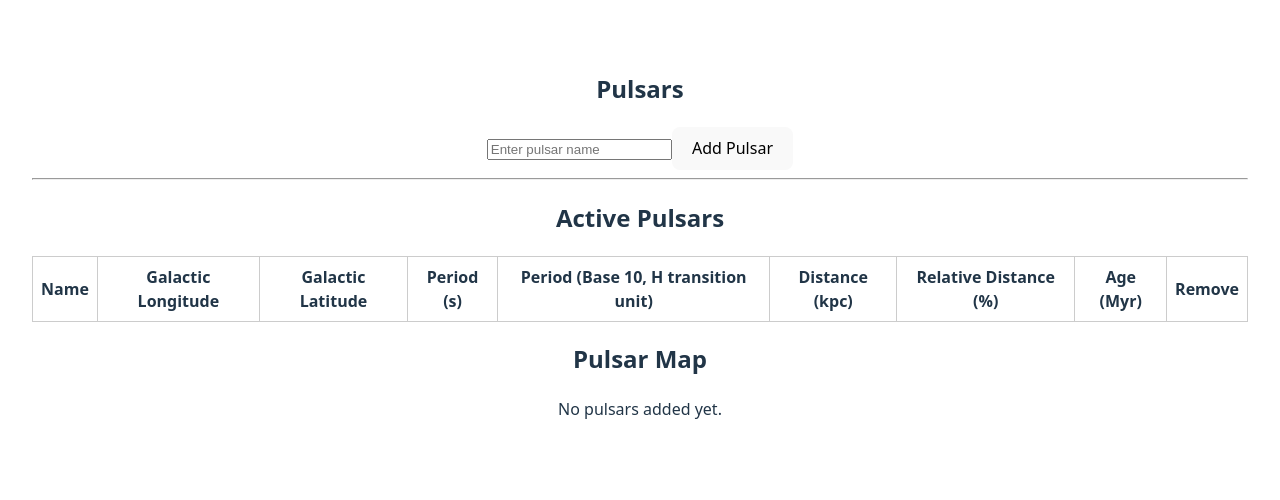
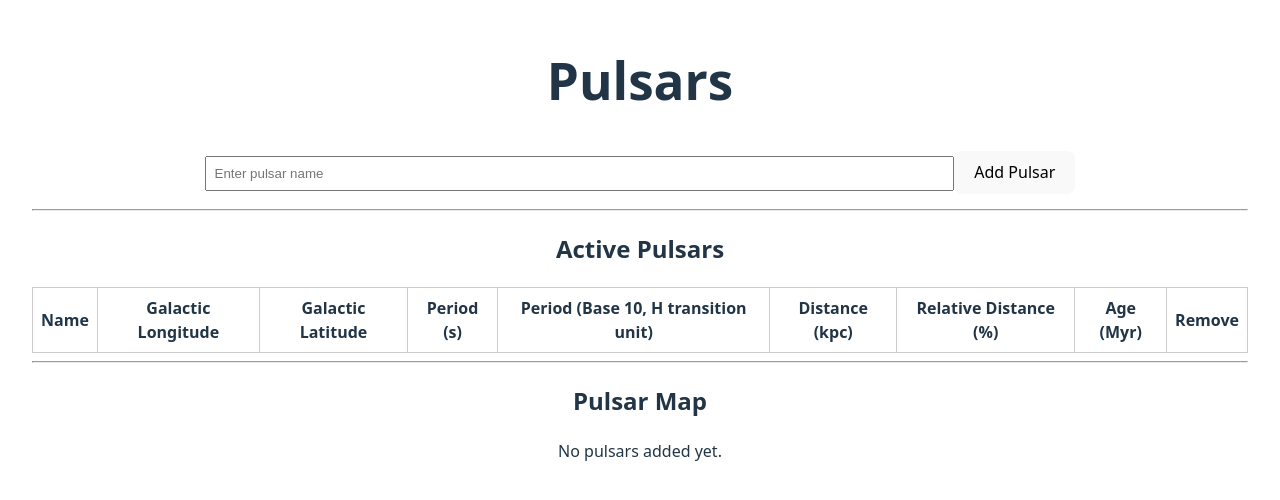
Before and after one commit to SindreKvam/pulsar-map, a React (Vite) app: page / in a window 1280 px wide. Shown: the part 164-664 px from the top of the page. Built offline with nearby package versions, Linux system fonts and the light colour scheme.

Commit message:
Updated some formatting

```diff
--- a/src/App.tsx
+++ b/src/App.tsx
@@ -65,8 +65,9 @@ const Sidebar = ({pulsars, addPulsar, removePulsar}) => {
 
     return (
         <aside>
-        <h2>Pulsars</h2>
+        <h1>Pulsars</h1>
         <input
+            style={{ width: "60%", padding: "8px", marginBottom: "10px" }}
             id="pulsar-search-bar"
             placeholder="Enter pulsar name"
             value={input}
@@ -89,6 +90,7 @@ const Sidebar = ({pulsars, addPulsar, removePulsar}) => {
 const PulsarMap = ({pulsars}) => {
     return (
         <div>
+            <hr></hr>
             <h2>Pulsar Map</h2>
             <div>
                 {pulsars.length === 0 ? "No pulsars added yet." : "[Map visualization placeholder]"}
```
